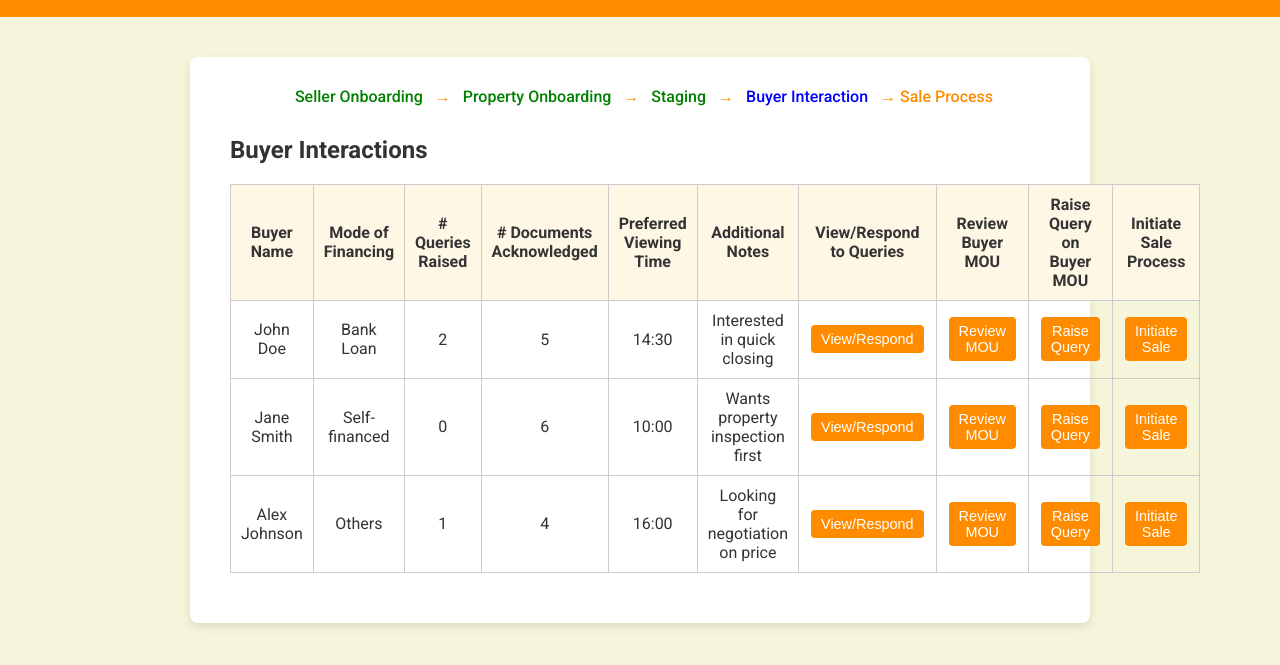
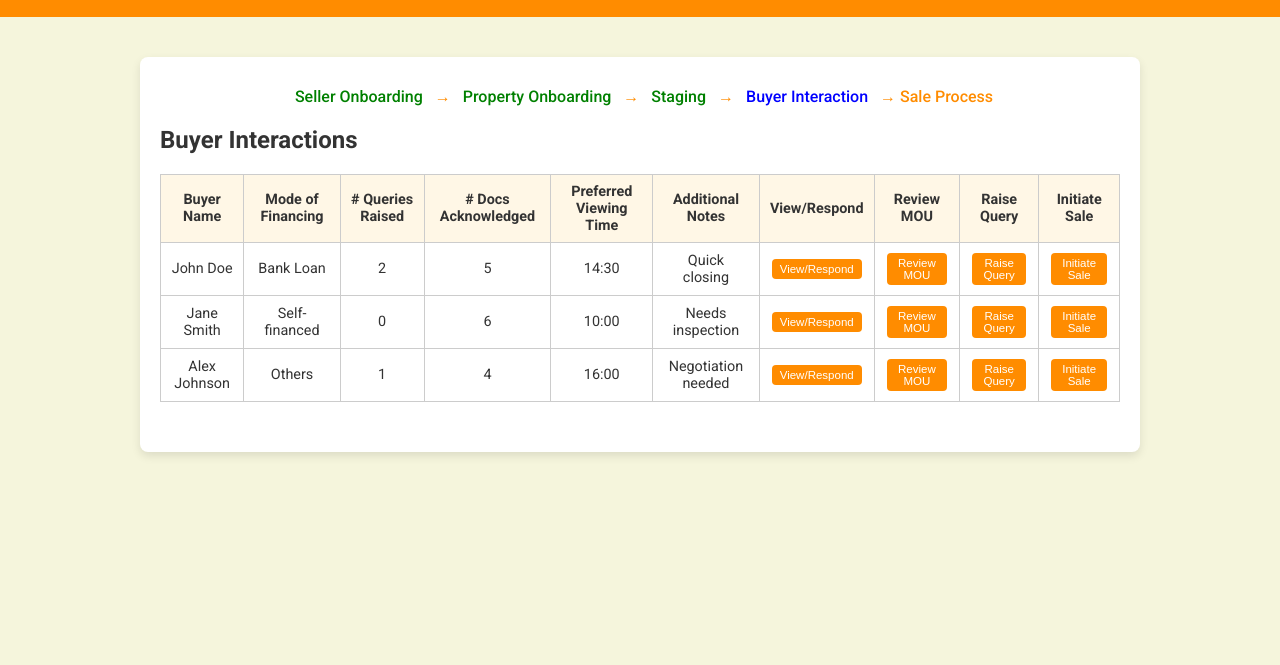
Before and after one commit to YogiD217/truva_seller_demo, a plain HTML site: page buyer-interaction.html in a window 1280 px wide. Shown: the part 57-722 px from the top of the page. Drawn offline with Linux system fonts and the light colour scheme.

Commit message:
Update buyer-interaction.html

```diff
--- a/buyer-interaction.html
+++ b/buyer-interaction.html
@@ -25,57 +25,64 @@
       font-weight: 500;
     }
     .container {
-      max-width: 900px;
+      max-width: 1000px;
       margin: 40px auto;
       background: #fff;
-      padding: 30px 40px;
+      padding: 30px 20px;
       border-radius: 8px;
       box-shadow: 0 4px 10px rgba(0,0,0,0.1);
     }
     .progress {
       text-align: center;
-      margin-bottom: 30px;
+      margin-bottom: 20px;
       font-weight: 500;
       color: #FF8C00;
     }
     .progress span {
       margin: 0 8px;
     }
+    /* Responsive table container */
+    .table-responsive {
+      overflow-x: auto;
+      margin-bottom: 20px;
+    }
     table {
       width: 100%;
       border-collapse: collapse;
-      margin-bottom: 20px;
+      min-width: 900px;
     }
     table th, table td {
       border: 1px solid #ccc;
-      padding: 10px;
+      padding: 8px 10px;
       text-align: center;
       vertical-align: middle;
+      font-size: 0.9em;
     }
     table th {
       background: #fff7e6;
     }
     .action-btn {
-      padding: 6px 10px;
+      padding: 4px 8px;
       background: #FF8C00;
       color: #fff;
       border: none;
       border-radius: 4px;
       cursor: pointer;
-      font-size: 0.9em;
+      font-size: 0.8em;
       margin: 2px;
       transition: background 0.3s ease;
     }
     .action-btn:hover {
       background: #e07b00;
     }
-    @media (max-width: 900px) {
+    @media (max-width: 600px) {
       .container {
         margin: 20px;
         padding: 20px;
       }
       table th, table td {
-        font-size: 0.9em;
+        font-size: 0.8em;
+        padding: 6px 8px;
       }
     }
   </style>
@@ -92,40 +99,38 @@
       <span style="color: blue;">Buyer Interaction</span> → Sale Process
     </div>
     <h2>Buyer Interactions</h2>
-
-    <!-- Buyer Details Table -->
+    <div class="table-responsive">
       <table id="buyerTable">
         <thead>
           <tr>
             <th>Buyer Name</th>
             <th>Mode of Financing</th>
             <th># Queries Raised</th>
-          <th># Documents Acknowledged</th>
+            <th># Docs Acknowledged</th>
             <th>Preferred Viewing Time</th>
             <th>Additional Notes</th>
-          <th>View/Respond to Queries</th>
-          <th>Review Buyer MOU</th>
-          <th>Raise Query on Buyer MOU</th>
-          <th>Initiate Sale Process</th>
+            <th>View/Respond</th>
+            <th>Review MOU</th>
+            <th>Raise Query</th>
+            <th>Initiate Sale</th>
           </tr>
         </thead>
         <tbody>
-        <!-- Sample Buyer Data -->
           <tr>
             <td>John Doe</td>
             <td>Bank Loan</td>
             <td>2</td>
             <td>5</td>
             <td>14:30</td>
-          <td>Interested in quick closing</td>
+            <td>Quick closing</td>
             <td>
-            <button class="action-btn" onclick="alert('Viewing/Responding to Queries for John Doe')">View/Respond</button>
+              <button class="action-btn" onclick="alert('Viewing/Responding for John Doe')">View/Respond</button>
             </td>
             <td>
               <button class="action-btn" onclick="alert('Reviewing Buyer MOU for John Doe')">Review MOU</button>
             </td>
             <td>
-            <button class="action-btn" onclick="alert('Raising Query on Buyer MOU for John Doe')">Raise Query</button>
+              <button class="action-btn" onclick="alert('Raising Query for John Doe')">Raise Query</button>
             </td>
             <td>
               <button class="action-btn" onclick="window.location.href='sale-process.html'">Initiate Sale</button>
@@ -137,15 +142,15 @@
             <td>0</td>
             <td>6</td>
             <td>10:00</td>
-          <td>Wants property inspection first</td>
+            <td>Needs inspection</td>
             <td>
-            <button class="action-btn" onclick="alert('Viewing/Responding to Queries for Jane Smith')">View/Respond</button>
+              <button class="action-btn" onclick="alert('Viewing/Responding for Jane Smith')">View/Respond</button>
             </td>
             <td>
               <button class="action-btn" onclick="alert('Reviewing Buyer MOU for Jane Smith')">Review MOU</button>
             </td>
             <td>
-            <button class="action-btn" onclick="alert('Raising Query on Buyer MOU for Jane Smith')">Raise Query</button>
+              <button class="action-btn" onclick="alert('Raising Query for Jane Smith')">Raise Query</button>
             </td>
             <td>
               <button class="action-btn" onclick="window.location.href='sale-process.html'">Initiate Sale</button>
@@ -157,15 +162,15 @@
             <td>1</td>
             <td>4</td>
             <td>16:00</td>
-          <td>Looking for negotiation on price</td>
+            <td>Negotiation needed</td>
             <td>
-            <button class="action-btn" onclick="alert('Viewing/Responding to Queries for Alex Johnson')">View/Respond</button>
+              <button class="action-btn" onclick="alert('Viewing/Responding for Alex Johnson')">View/Respond</button>
             </td>
             <td>
               <button class="action-btn" onclick="alert('Reviewing Buyer MOU for Alex Johnson')">Review MOU</button>
             </td>
             <td>
-            <button class="action-btn" onclick="alert('Raising Query on Buyer MOU for Alex Johnson')">Raise Query</button>
+              <button class="action-btn" onclick="alert('Raising Query for Alex Johnson')">Raise Query</button>
             </td>
             <td>
               <button class="action-btn" onclick="window.location.href='sale-process.html'">Initiate Sale</button>
@@ -174,5 +179,6 @@
         </tbody>
       </table>
     </div>
+  </div>
 </body>
 </html>
```
Lines whose indentation alone changed are shown as unchanged.
